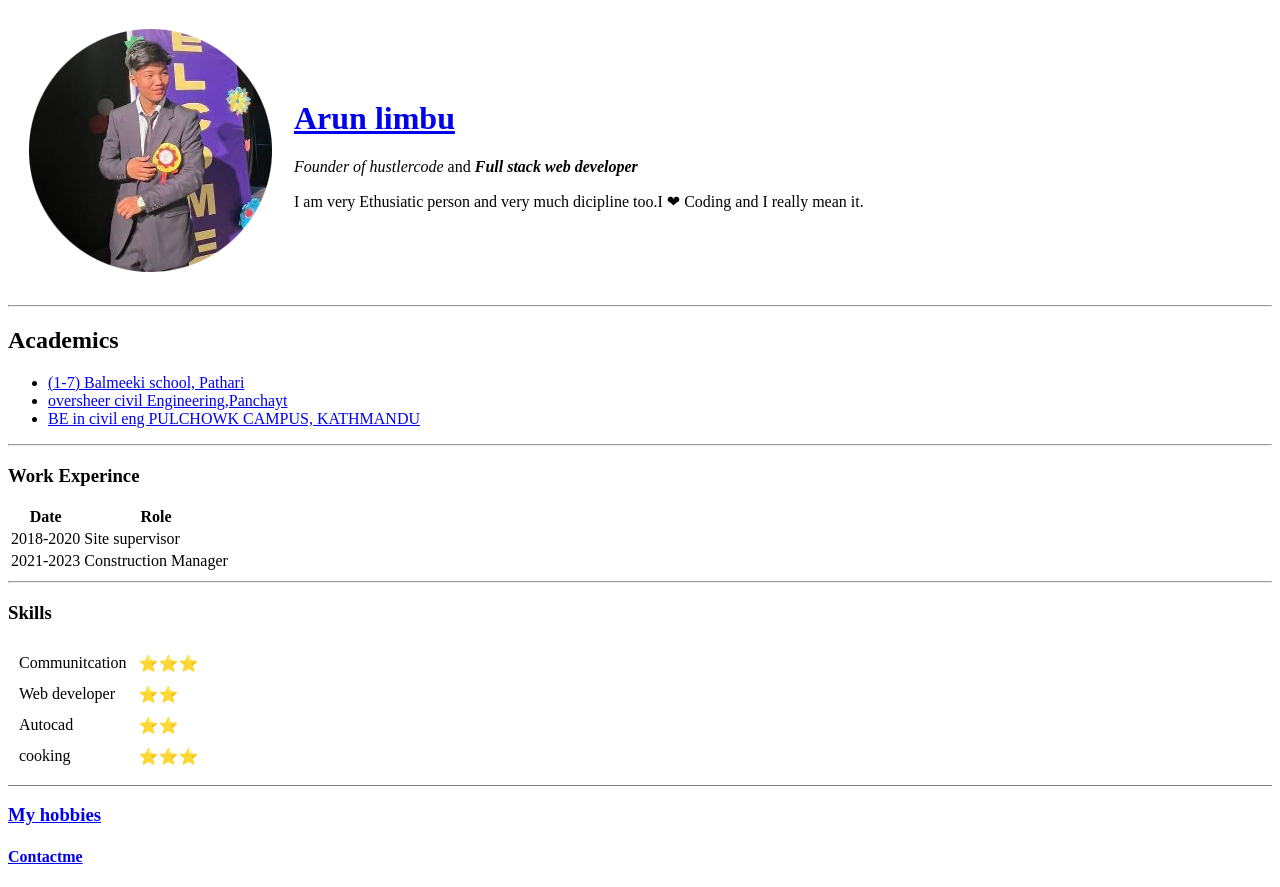
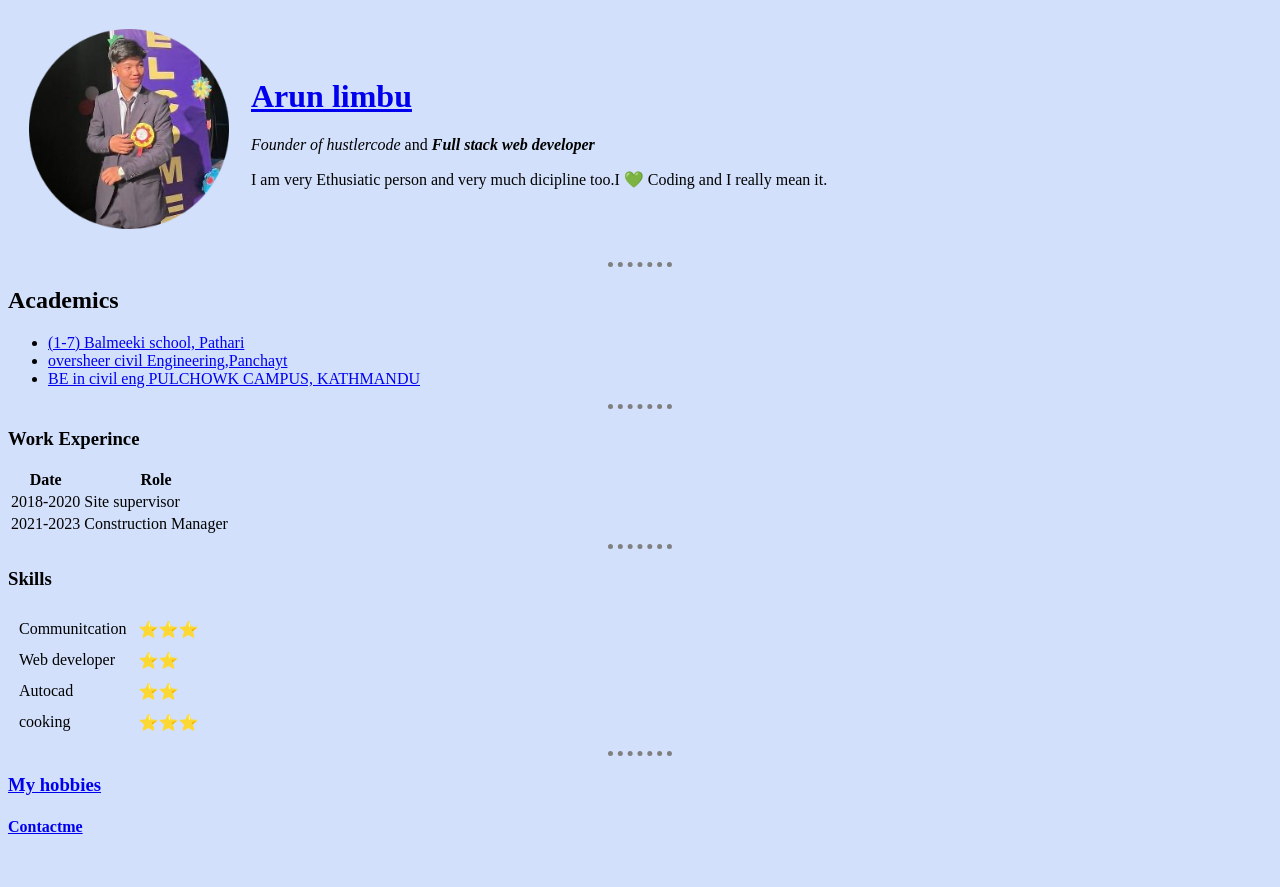
Before and after one commit to Arunlim/Aruncv, a plain HTML site: page index.html in a window 1280 px wide. After the commit the page ends 857 px from the top, so only its background shows below. Drawn offline with Linux system fonts and the light colour scheme.

Commit message:
modified cv

```diff
--- a/index.html
+++ b/index.html
@@ -7,6 +7,26 @@
     <meta name="viewport" content="width=device-width, initial-scale=1.0">
     <title> 💚 Arun personal site</title>
 </head>
+<!-- Hexadecimal can be used for colour. Popular colour is available in colorhunt  -->
+<!-- cashcading styling sheets it is all in the form of table  -->
+<style>
+  body{
+    background-color: #D2E0FB;
+  }
+  /* property set garda aalik specific hune */
+  hr{
+    border-color: grey;
+border-style: none;
+border-top-style: dotted;
+border-width: 5px;
+width: 5%;
+ /* width 30% of website width liyo  */
+
+  }
+  img{
+    height: 200px;
+  }
+</style>
 <body>
   <!-- Picture lai proper romro dekhauna table use gareko  -->
   <table cellspacing="20">
@@ -16,7 +36,7 @@
 
         <!-- em for Italic and strong for Bold -->
         <p><em>Founder of hustlercode</em> and <em><strong>Full stack web developer</strong></em></p>
-        <p>I am very Ethusiatic person and very much dicipline too.I ❤ Coding and I really mean it.
+        <p>I am very Ethusiatic person and very much dicipline too.I 💚 Coding and I really mean it.
         </p></td>
     </tr>
   </table>
@@ -75,7 +95,7 @@
   </tr>
 </tbody>
 </table>
-<hr size="1" noshade>
+<hr>
    <!-- Linking to the satellite pages.(Home main page ma arru page harulai add gareko)-->
   <a href="Hobbies.html" target="_blank"><h3>My hobbies</h3></a>
   <h4> <a href="contactme.html" target="_blank">Contactme</a></h4>
```
